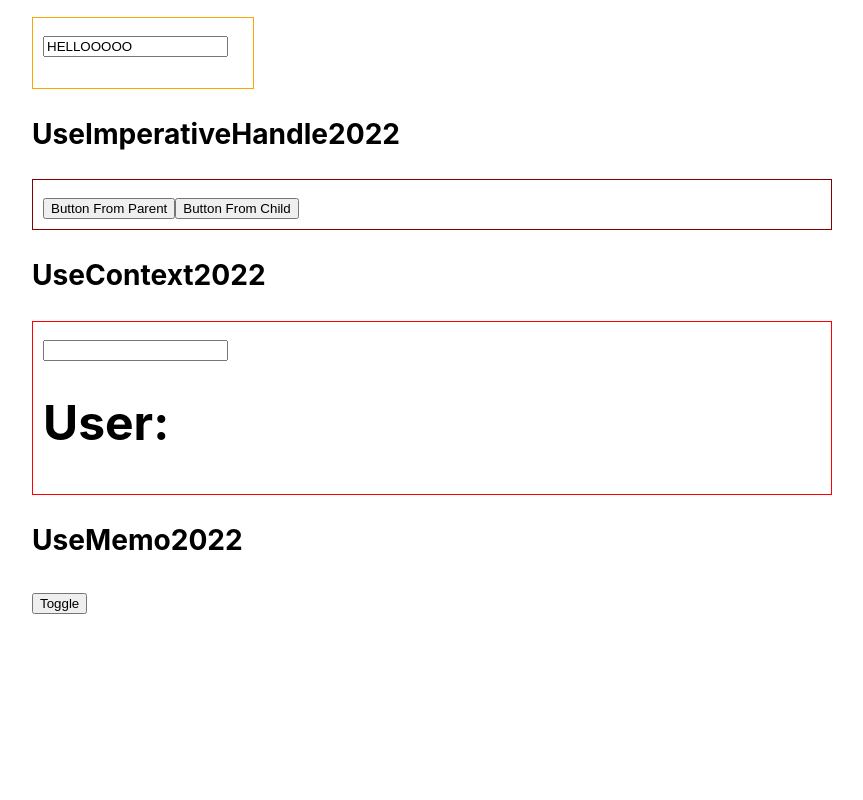
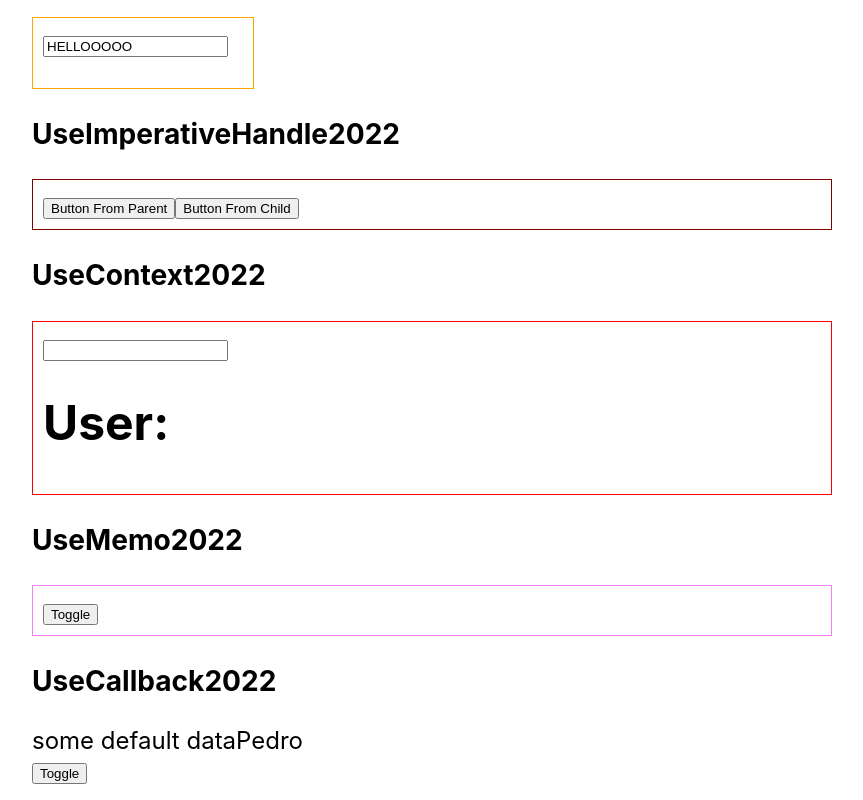
Before and after one commit to jaboulos/ts-hooks, a React (Create React App) app: page / in a window 1280 px wide. Shown: the part 1023-1823 px from the top of the page, without its empty margins (208-1071 px from the left). Before the commit the page ends 1653 px from the top, so only its background shows below. Built offline with nearby package versions, Linux system fonts and the light colour scheme; no server answers.

Commit message:
add styles

```diff
--- a/src/App.tsx
+++ b/src/App.tsx
@@ -15,6 +15,7 @@ import { UseLayoutEffect2022 } from './components/2022-hooks-tutorials/UseLayout
 import { UseImperativeHandle2022 } from './components/2022-hooks-tutorials/UseImperativeHandle2022/UseImperativeHandle2022';
 import { UseContext2022 } from './components/2022-hooks-tutorials/UseContext2022/UseContext2022';
 import { UseMemo2022 } from './components/2022-hooks-tutorials/UseMemo2022/UseMemo2022';
+import { UseCallback2022 } from './components/2022-hooks-tutorials/UseCallback2022/UseCallback2022';
 
 const App = () => {
   return (
@@ -53,6 +54,8 @@ const App = () => {
       <UseContext2022 />
       <h3>UseMemo2022</h3>
       <UseMemo2022 />
+      <h3>UseCallback2022</h3>
+      <UseCallback2022 />
     </div>
   );
 };
--- /dev/null
+++ b/src/components/2022-hooks-tutorials/UseCallback2022/Child.tsx
@@ -0,0 +1,9 @@
+import React, { useEffect } from 'react';
+
+export const Child = ({ returnComment }: any) => {
+  useEffect(() => {
+    console.log('FUNCTION WAS CALLED');
+  }, [returnComment]);
+
+  return <div>{returnComment('Pedro')}</div>;
+};
--- /dev/null
+++ b/src/components/2022-hooks-tutorials/UseCallback2022/UseCallback2022.tsx
@@ -0,0 +1,31 @@
+import axios from 'axios';
+import { useCallback, useState } from 'react';
+import { Child } from './Child';
+
+export const UseCallback2022 = () => {
+  const [toggle, setToggle] = useState(false);
+  const [data, setData] = useState('some default data');
+
+  const returnComment = useCallback(
+    (name) => {
+      return data + name;
+    },
+    [data]
+  );
+
+  return (
+    <div className='App'>
+      <Child returnComment={returnComment} />
+
+      <button
+        onClick={() => {
+          setToggle(!toggle);
+        }}
+      >
+        {' '}
+        Toggle
+      </button>
+      {toggle && <h1> toggle </h1>}
+    </div>
+  );
+};
--- a/src/components/2022-hooks-tutorials/UseMemo2022/UseMemo2022.tsx
+++ b/src/components/2022-hooks-tutorials/UseMemo2022/UseMemo2022.tsx
@@ -35,7 +35,10 @@ export const UseMemo2022 = () => {
   const getLongestName = useMemo(() => findLongestName(data), [toggle]);
 
   return (
-    <div className='App'>
+    <div
+      className='App'
+      style={{ padding: '10px', border: 'solid violet 1px' }}
+    >
       <div> {getLongestName} </div>
 
       <button
```
